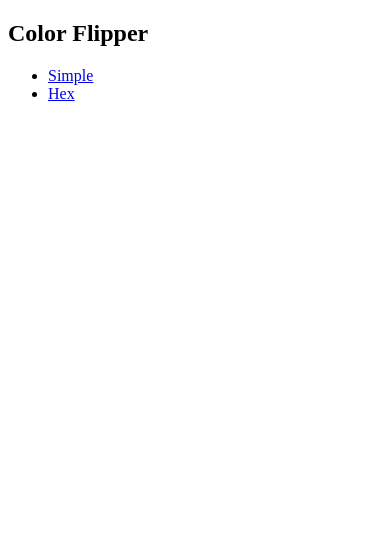
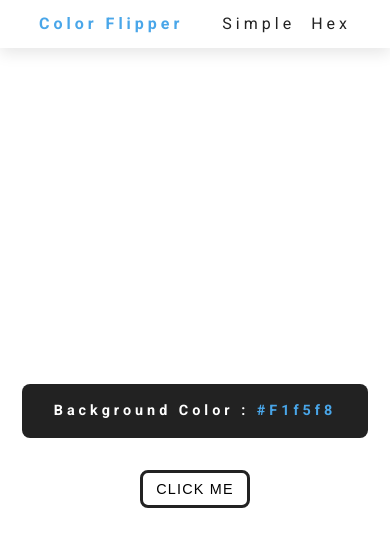
Before and after one commit to viniciusaraujoj/Collor-Flipper, a plain HTML site: page hex.html in a window 390 px wide. Drawn offline with Linux system fonts and the light colour scheme.

Commit message:
Adicionado responsividade na pagina

```diff
--- a/hex.html
+++ b/hex.html
@@ -3,17 +3,25 @@
   <head>
     <meta charset="UTF-8" />
     <meta name="viewport" content="width=device-width, initial-scale=1.0" />
-    <title>Color Flipper || Simple</title>
+    <title>Color Flipper || Hex</title>
+    <link rel="stylesheet" href="style.css" />
   </head>
   <body>
     <nav>
-      <div class="nav-center">
+      <div class="main-nav center">
         <h1>Color Flipper</h1>
-        <ul>
+        <ul class="links">
           <li><a href="./index.html">Simple</a></li>
           <li><a href="./hex.html">Hex</a></li>
         </ul>
       </div>
     </nav>
+
+    <main>
+      <div class="main-container">
+        <h2>Background Color : <span class="color">#F1f5f8</span></h2>
+        <button class="btn">click me</button>
+      </div>
+    </main>
   </body>
 </html>
--- a/style.css
+++ b/style.css
@@ -95,6 +95,16 @@ h1 {
   color: var(--clr-primary);
 }
 
+@media screen and (max-width: 778px) {
+  h1 {
+    font-size: 1rem;
+  }
+
+  .links li a {
+    font-size: 1rem;
+  }
+}
+
 /*
 ===============
 Main
@@ -144,3 +154,29 @@ h2 {
   background: var(--clr-black);
   color: var(--clr-white);
 }
+
+@media screen and (max-width: 992px) {
+  h2 {
+    font-size: 2rem;
+  }
+}
+
+/* @media screen and (max-width: 778px) {
+  h2 {
+    font-size: 1.3rem;
+  }
+
+  .btn {
+    font-size: 0.9rem;
+  }
+} */
+
+@media screen and (max-width: 580px) {
+  h2 {
+    font-size: 0.9rem;
+  }
+
+  .btn {
+    font-size: 0.9rem;
+  }
+}
```
